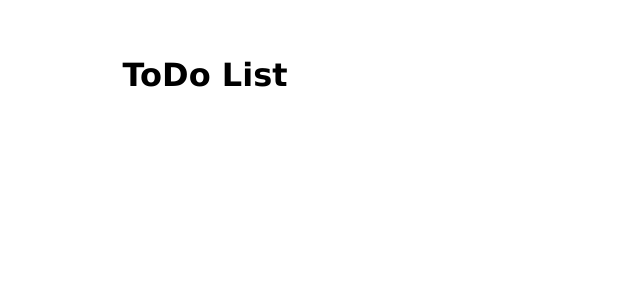
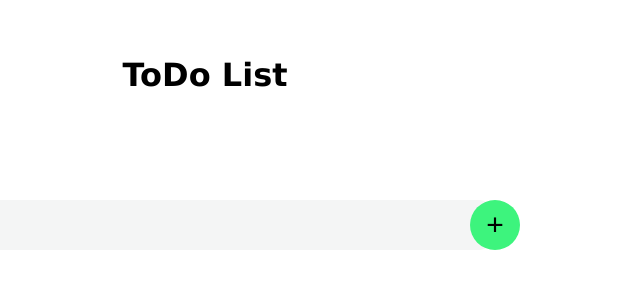
Before and after one commit to phillipbarlow/todo-list, a JavaScript app: page / in a window 1280 px wide. Shown: the top 300 px of the page, without its empty margins (435-1075 px from the left). Built offline with nearby package versions, Linux system fonts and the light colour scheme; the HTML template or start-up script is replaced by a standard one.

Commit message:
made style changes to input in addTodoForm

```diff
--- a/src/App.css
+++ b/src/App.css
@@ -5,3 +5,27 @@ header{
   align-items: center;
   font-family:Verdana, Geneva, Tahoma, sans-serif;
 }
+.addTodoForm{
+  height: 150px;
+   display: flex;
+  align-items: center;
+  justify-content: center;
+  width:100%
+}
+.addTodoForm > input[type='text']{
+  width: 600px;
+  height:50px;
+  border-radius: 10px;
+  border:none;
+  background-color: rgb(244, 245, 245);
+}
+
+.addTodoForm > button{
+  margin-left: -20px;
+  height: 50px;
+  width: 50px;
+  border-radius: 100%;
+  border: none;
+  background-color: rgb(61, 244, 125);
+  font-size: 30px;
+}
--- a/src/App.js
+++ b/src/App.js
@@ -1,9 +1,11 @@
 import "./App.css";
+import AddTodoForm from "./components/AddTodoForm";
 import Header  from "./components/Header";
 function App() {
   return (
     <div className="App">
       <Header />
+      <AddTodoForm/>
     </div>
   );
 }
--- a/src/components/AddTodoForm.js
+++ b/src/components/AddTodoForm.js
@@ -1,7 +1,8 @@
 export default function AddTodoForm(){
     return(
-        <form>
-            <input/>
+        <form className="addTodoForm">
+            <input type="text"/>
+            <button>+</button>
         </form>
     )
 }
```
